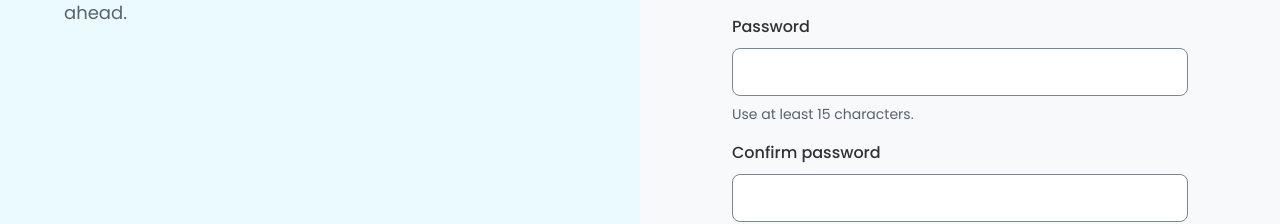
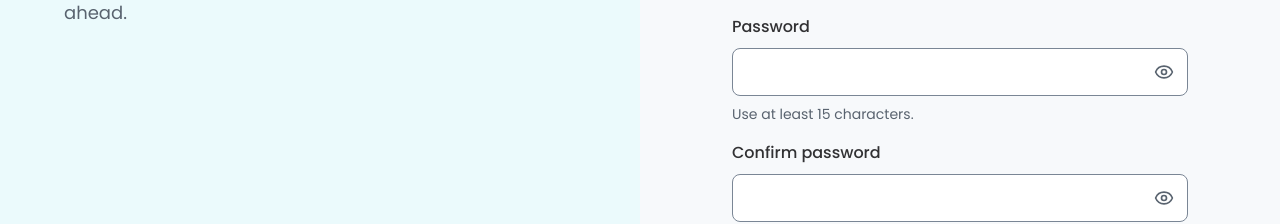
Before and after one commit to arthurdias-trad/patient-appointment-manager, a Next.js app: page /signup in a window 1280 px wide. Shown: the part 584-808 px from the top of the page. Built offline with nearby package versions, Linux system fonts and the light colour scheme.

Commit message:
feat(ui): let users show and hide password fields
- Add a shared password input with a show/hide toggle, hidden by default
- Render the toggle only after hydration so no-JS sign-in stays clean
- Match password labels exactly in e2e now that the toggle shares the word

```diff
--- a/app/(auth)/login/login-form.tsx
+++ b/app/(auth)/login/login-form.tsx
@@ -4,6 +4,7 @@ import { useActionState } from "react";
 import { Alert } from "@/components/ui/alert";
 import { Button } from "@/components/ui/button";
 import { controlClassName, Field } from "@/components/ui/field";
+import { PasswordInput } from "@/components/ui/password-input";
 import { signIn, type AuthFormState } from "../actions";
 
 const initialState: AuthFormState = {};
@@ -39,12 +40,10 @@ export function LoginForm({ next }: { next: string }) {
         errors={state.fieldErrors?.password}
       >
         {(aria) => (
-          <input
+          <PasswordInput
             {...aria}
             name="password"
-            type="password"
             autoComplete="current-password"
-            className={controlClassName}
           />
         )}
       </Field>
--- a/app/(auth)/signup/signup-form.tsx
+++ b/app/(auth)/signup/signup-form.tsx
@@ -4,6 +4,7 @@ import { useActionState } from "react";
 import { Alert } from "@/components/ui/alert";
 import { Button } from "@/components/ui/button";
 import { controlClassName, Field } from "@/components/ui/field";
+import { PasswordInput } from "@/components/ui/password-input";
 import { signUp, type AuthFormState } from "../actions";
 
 const initialState: AuthFormState = {};
@@ -86,13 +87,11 @@ export function SignupForm() {
         errors={state.fieldErrors?.password}
       >
         {(aria) => (
-          <input
+          <PasswordInput
             {...aria}
             name="password"
-            type="password"
             autoComplete="new-password"
             minLength={15}
-            className={controlClassName}
           />
         )}
       </Field>
@@ -103,12 +102,10 @@ export function SignupForm() {
         errors={state.fieldErrors?.confirmPassword}
       >
         {(aria) => (
-          <input
+          <PasswordInput
             {...aria}
             name="confirmPassword"
-            type="password"
             autoComplete="new-password"
-            className={controlClassName}
           />
         )}
       </Field>
--- /dev/null
+++ b/components/ui/password-input.tsx
@@ -0,0 +1,47 @@
+"use client";
+
+import { useState, useSyncExternalStore, type ComponentProps } from "react";
+import { Eye, EyeOff } from "lucide-react";
+import { controlClassName } from "@/components/ui/field";
+import { cn } from "@/lib/utils";
+
+type PasswordInputProps = Omit<ComponentProps<"input">, "type"> & {
+  id: string;
+};
+
+const subscribe = () => () => {};
+
+export function PasswordInput({ className, ...props }: PasswordInputProps) {
+  const [visible, setVisible] = useState(false);
+  // The toggle needs JavaScript, so it appears only after hydration.
+  const hydrated = useSyncExternalStore(
+    subscribe,
+    () => true,
+    () => false,
+  );
+
+  return (
+    <div className="relative">
+      <input
+        {...props}
+        type={visible ? "text" : "password"}
+        className={cn(controlClassName, hydrated && "pr-14", className)}
+      />
+      {hydrated && (
+        <button
+          type="button"
+          aria-label={visible ? "Hide password" : "Show password"}
+          aria-controls={props.id}
+          onClick={() => setVisible((v) => !v)}
+          className="absolute inset-y-0 right-0 grid w-12 place-items-center rounded-md text-muted-foreground hover:text-primary"
+        >
+          {visible ? (
+            <EyeOff aria-hidden className="size-5" />
+          ) : (
+            <Eye aria-hidden className="size-5" />
+          )}
+        </button>
+      )}
+    </div>
+  );
+}
```
Also changed, not shown: 2 other files (tests, documents, lock files or other folders).
